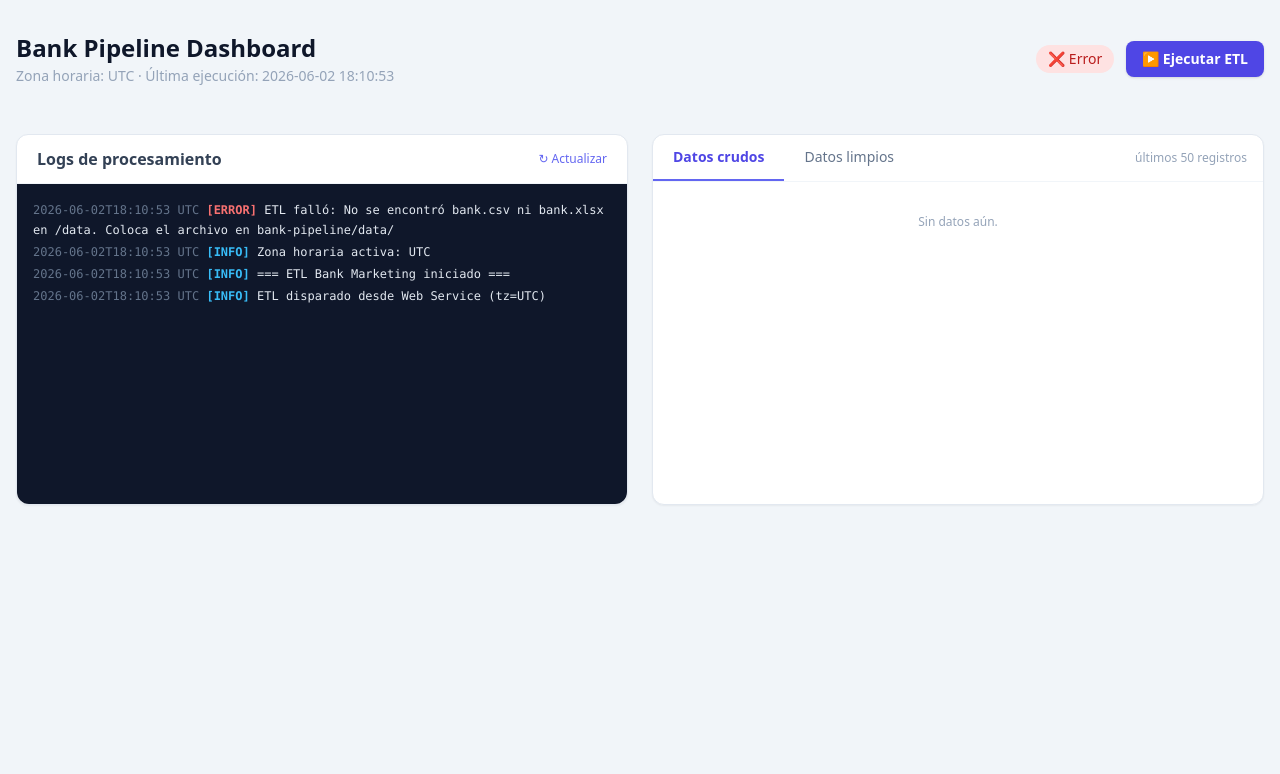
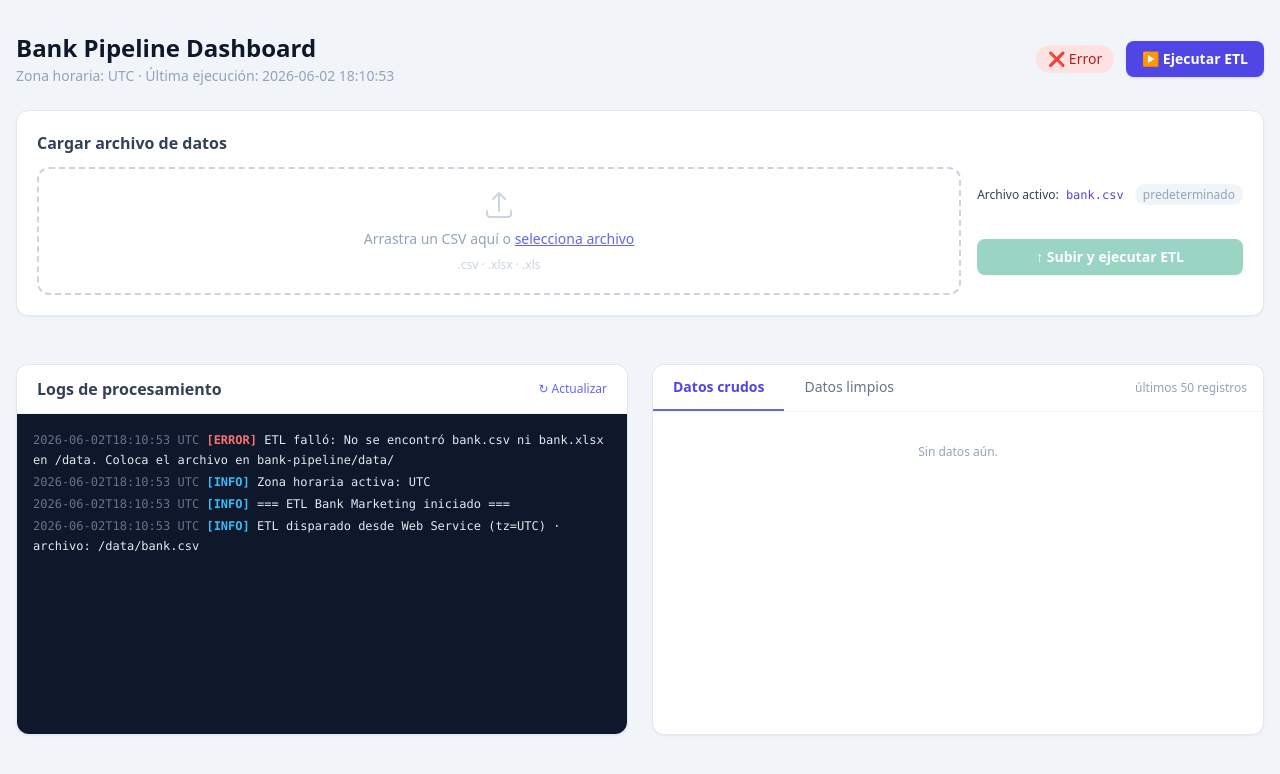
Before and after one commit to ben-castroo/bank-pipeline, a Flask app: page / in a window 1280 px wide. Shown: the top 774 px of the page. Run offline with Flask 3, Linux system fonts and the light colour scheme; some libraries are stand-ins or nearby versions.

Commit message:
feat: carga dinamica de CSV desde el dashboard

```diff
--- a/etl/app.py
+++ b/etl/app.py
@@ -7,9 +7,10 @@ import os
 import threading
 from collections import deque
 from datetime import datetime
+from pathlib import Path
 from zoneinfo import ZoneInfo
 
-from flask import Flask, jsonify, render_template
+from flask import Flask, jsonify, render_template, request
 from sqlalchemy import text
 
 from process_data import TZ_NAME, get_engine, log, main as run_etl
@@ -18,6 +19,21 @@ app = Flask(__name__)
 _tz = ZoneInfo(TZ_NAME)
 
 _status = {"state": "pending", "last_run": None, "error": None, "timezone": TZ_NAME}
+
+_UPLOAD_PATH = Path("/tmp/uploaded_bank.csv")
+_DEFAULT_FILE = "/data/bank.csv"
+
+
+def _active_file() -> str:
+    return str(_UPLOAD_PATH) if _UPLOAD_PATH.exists() else _DEFAULT_FILE
+
+
+_ALLOWED_EXT = {".csv", ".xlsx", ".xls"}
+
+
+def _safe_ext(filename: str) -> str | None:
+    ext = Path(filename).suffix.lower()
+    return ext if ext in _ALLOWED_EXT else None
 
 
 # ---------------------------------------------------------------------------
@@ -47,7 +63,9 @@ def _run_etl_background() -> None:
     _status["state"] = "running"
     _status["last_run"] = datetime.now(_tz).isoformat()
     _status["error"] = None
-    log.info("ETL disparado desde Web Service (tz=%s)", TZ_NAME)
+    # Apunta siempre al archivo activo (subido o por defecto)
+    os.environ["DATA_FILE"] = _active_file()
+    log.info("ETL disparado desde Web Service (tz=%s) · archivo: %s", TZ_NAME, os.environ["DATA_FILE"])
     try:
         run_etl()
         _status["state"] = "success"
@@ -92,6 +110,33 @@ def trigger():
         return jsonify({"message": "ETL ya en ejecución"}), 409
     threading.Thread(target=_run_etl_background, daemon=True).start()
     return jsonify({"message": "ETL iniciado"}), 202
+
+
+@app.get("/current-file")
+def current_file():
+    path = _active_file()
+    source = "subido" if _UPLOAD_PATH.exists() else "predeterminado"
+    size = Path(path).stat().st_size if Path(path).exists() else 0
+    return jsonify({"file": Path(path).name, "source": source, "bytes": size}), 200
+
+
+@app.post("/upload")
+def upload():
+    if "file" not in request.files:
+        return jsonify({"error": "No se recibió ningún archivo"}), 400
+    f = request.files["file"]
+    if not f.filename:
+        return jsonify({"error": "Nombre de archivo vacío"}), 400
+    ext = _safe_ext(f.filename)
+    if ext is None:
+        return jsonify({"error": "Solo se permiten archivos .csv, .xlsx o .xls"}), 415
+    dest = _UPLOAD_PATH.with_suffix(ext)
+    f.save(dest)
+    # Si cambió extensión, eliminar el anterior
+    if dest != _UPLOAD_PATH and _UPLOAD_PATH.exists():
+        _UPLOAD_PATH.unlink(missing_ok=True)
+    log.info("Archivo subido: %s (%d bytes)", dest.name, dest.stat().st_size)
+    return jsonify({"message": f"Archivo {dest.name} recibido", "file": dest.name}), 200
 
 
 @app.get("/report")
--- a/etl/templates/dashboard.html
+++ b/etl/templates/dashboard.html
@@ -22,6 +22,41 @@
           class="px-4 py-2 bg-indigo-600 hover:bg-indigo-700 disabled:opacity-50 text-white text-sm font-semibold rounded-lg shadow transition">
           ▶ Ejecutar ETL
         </button>
+      </div>
+    </div>
+
+    <!-- Upload CSV -->
+    <div class="bg-white rounded-xl shadow-sm border border-slate-200 p-5">
+      <h2 class="font-semibold text-slate-700 mb-3">Cargar archivo de datos</h2>
+      <div class="flex flex-wrap items-center gap-4">
+        <!-- Drop zone -->
+        <label id="drop-zone"
+          class="flex-1 min-w-[220px] flex flex-col items-center justify-center gap-2 border-2 border-dashed border-slate-300 hover:border-indigo-400 rounded-xl p-5 cursor-pointer transition"
+          ondragover="event.preventDefault(); this.classList.add('border-indigo-500','bg-indigo-50')"
+          ondragleave="this.classList.remove('border-indigo-500','bg-indigo-50')"
+          ondrop="handleDrop(event)">
+          <svg class="w-8 h-8 text-slate-300" fill="none" stroke="currentColor" stroke-width="1.5" viewBox="0 0 24 24">
+            <path stroke-linecap="round" stroke-linejoin="round"
+              d="M3 16.5v2.25A2.25 2.25 0 005.25 21h13.5A2.25 2.25 0 0021 18.75V16.5m-13.5-9L12 3m0 0l4.5 4.5M12 3v13.5"/>
+          </svg>
+          <span class="text-sm text-slate-400">Arrastra un CSV aquí o <span class="text-indigo-500 underline">selecciona archivo</span></span>
+          <span class="text-xs text-slate-300">.csv · .xlsx · .xls</span>
+          <input id="file-input" type="file" accept=".csv,.xlsx,.xls" class="hidden" onchange="handleFileSelect(event)" />
+        </label>
+        <!-- Info actual -->
+        <div class="flex flex-col gap-2 min-w-[200px]">
+          <div class="text-xs text-slate-500">
+            <span class="font-medium text-slate-700">Archivo activo:</span>
+            <span id="active-file-name" class="ml-1 font-mono text-indigo-600">—</span>
+            <span id="active-file-source"
+              class="ml-2 px-2 py-0.5 rounded-full text-xs bg-slate-100 text-slate-400">—</span>
+          </div>
+          <div id="upload-status" class="text-xs text-slate-400 min-h-[1.2rem]"></div>
+          <button id="upload-run-btn" onclick="uploadAndRun()" disabled
+            class="px-4 py-2 bg-emerald-600 hover:bg-emerald-700 disabled:opacity-40 text-white text-sm font-semibold rounded-lg shadow transition">
+            ↑ Subir y ejecutar ETL
+          </button>
+        </div>
       </div>
     </div>
 
@@ -238,6 +273,82 @@
     loadReport();
     loadLogs();
     loadTable('raw');
+    loadCurrentFile();
+
+    // ── Upload ───────────────────────────────────────────────────────────────
+    let _pendingFile = null;
+
+    function handleDrop(e) {
+      e.preventDefault();
+      document.getElementById('drop-zone').classList.remove('border-indigo-500', 'bg-indigo-50');
+      const file = e.dataTransfer.files[0];
+      if (file) setPendingFile(file);
+    }
+
+    function handleFileSelect(e) {
+      const file = e.target.files[0];
+      if (file) setPendingFile(file);
+    }
+
+    function setPendingFile(file) {
+      _pendingFile = file;
+      const kb = (file.size / 1024).toFixed(1);
+      document.getElementById('upload-status').textContent =
+        `Listo para subir: ${file.name} (${kb} KB)`;
+      document.getElementById('upload-status').className = 'text-xs text-indigo-600 min-h-[1.2rem]';
+      document.getElementById('upload-run-btn').disabled = false;
+    }
+
+    async function uploadAndRun() {
+      if (!_pendingFile) return;
+      if (_status.state === 'running') { alert('El ETL ya está en ejecución'); return; }
+
+      const statusEl = document.getElementById('upload-status');
+      const btn = document.getElementById('upload-run-btn');
+      btn.disabled = true;
+      statusEl.textContent = 'Subiendo archivo…';
+      statusEl.className = 'text-xs text-amber-600 min-h-[1.2rem]';
+
+      const form = new FormData();
+      form.append('file', _pendingFile);
+
+      try {
+        const res = await fetch('/upload', { method: 'POST', body: form });
+        const data = await res.json();
+        if (!res.ok) {
+          statusEl.textContent = `Error: ${data.error}`;
+          statusEl.className = 'text-xs text-red-500 min-h-[1.2rem]';
+          btn.disabled = false;
+          return;
+        }
+        statusEl.textContent = `✓ ${data.file} subido correctamente`;
+        statusEl.className = 'text-xs text-emerald-600 min-h-[1.2rem]';
+        _pendingFile = null;
+        document.getElementById('file-input').value = '';
+        await loadCurrentFile();
+        // Lanzar ETL automáticamente
+        await runETL();
+      } catch(e) {
+        statusEl.textContent = 'Error de red al subir el archivo';
+        statusEl.className = 'text-xs text-red-500 min-h-[1.2rem]';
+        btn.disabled = false;
+      }
+    }
+
+    async function loadCurrentFile() {
+      try {
+        const data = await fetch('/current-file').then(r => r.json());
+        document.getElementById('active-file-name').textContent = data.file ?? '—';
+        const src = document.getElementById('active-file-source');
+        if (data.source === 'subido') {
+          src.textContent = 'subido';
+          src.className = 'ml-2 px-2 py-0.5 rounded-full text-xs bg-emerald-100 text-emerald-700';
+        } else {
+          src.textContent = 'predeterminado';
+          src.className = 'ml-2 px-2 py-0.5 rounded-full text-xs bg-slate-100 text-slate-400';
+        }
+      } catch(e) {}
+    }
   </script>
 </body>
 </html>
```
